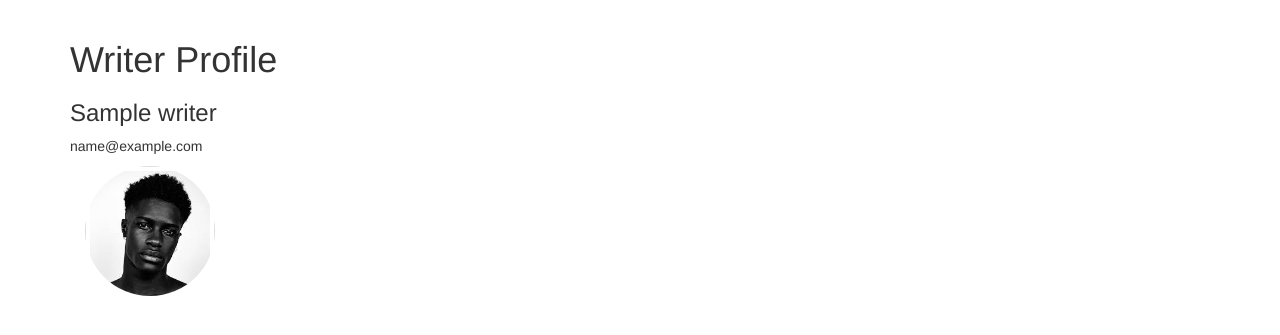
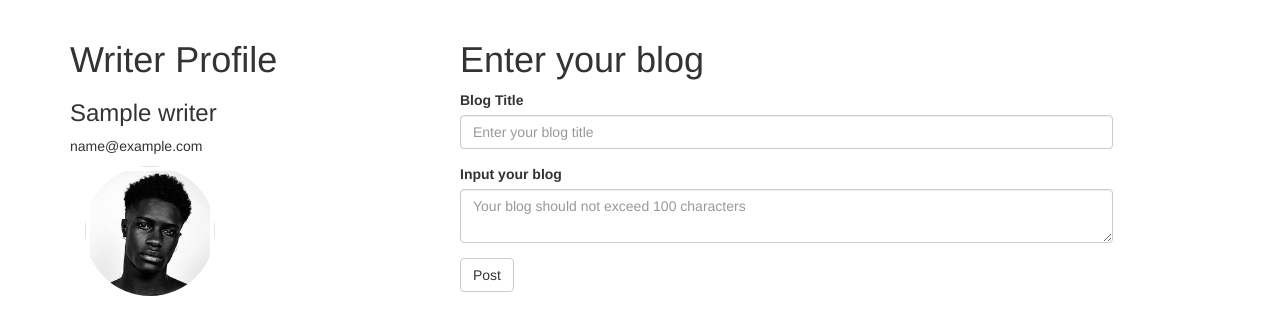
Before and after one commit to duncan-chege/Blog, a Flask app: page /user/1 in a window 1280 px wide. Shown: the part 52-387 px from the top of the page. Run offline with Flask 2, Linux system fonts and the light colour scheme; tables that the repository leaves empty hold one stand-in row (values such as "Sample post"); some libraries are stand-ins or nearby versions.

Commit message:
display creation form on profile page

```diff
--- a/app/main/forms.py
+++ b/app/main/forms.py
@@ -4,5 +4,5 @@ from wtforms.validators import InputRequired,Length
 
 class BlogForm(FlaskForm):
     title= StringField('Blog Title',validators=[InputRequired()], render_kw={"placeholder": "Enter your blog title"})
-    pitch= TextAreaField('Input your blog', validators=[InputRequired(), Length(min=10, max=100)], render_kw={"placeholder": "Your blog should not exceed 100 characters"})
+    blog= TextAreaField('Input your blog', validators=[InputRequired(), Length(min=10, max=100)], render_kw={"placeholder": "Your blog should not exceed 100 characters"})
     submit = SubmitField('Post')
--- a/app/main/views.py
+++ b/app/main/views.py
@@ -2,7 +2,7 @@ from flask import render_template,request,redirect,url_for,abort
 from flask_login import login_required
 from .. request import get_quotes
 from . import main
-from ..models import Writer
+from ..models import Writer,Blog
 from .forms import BlogForm
 
 # Views
@@ -26,13 +26,16 @@ def profile(w_id):
     if writer is None:
         abort(404)
 
-    # bform = BlogForm()
-    # if bform.validate_on_submit():
-    #     title = bform.title.data
-    #     pitch = bform.pitch.data
+    bform = BlogForm()
+    if bform.validate_on_submit():
+        title = bform.title.data
+        blog = bform.blog.data
 
-    #     new_blog =
+        new_blog = Blog(mytitle = title, myblog = blog, writer_id = writer.id)
 
+        #update the blog
+        new_blog.save_blog()
 
+        # return redirect(url_for('main.blogs', writer.id = w_id))
 
-    return render_template("profile/profile.html", writer = writer)
+    return render_template("profile/profile.html", writer = writer, blog_form = bform)
--- a/app/templates/profile/profile.html
+++ b/app/templates/profile/profile.html
@@ -1,4 +1,5 @@
 {% extends 'base.html'%}
+{% import "bootstrap/wtf.html" as wtf %}
 
 <!-- Styles block -->
 {% block styles %}
@@ -26,8 +27,10 @@
         </div>
 
         <div class="col-md-7">
-            <!--displaying blog creation-->
+            <!--display blog creation-->
 
+            <h1> Enter your blog </h1>
+            {{ wtf.quick_form(blog_form) }}
         </div>
 
     </div>
```
Also changed, not shown: app/models.py (+9 -0 lines).
